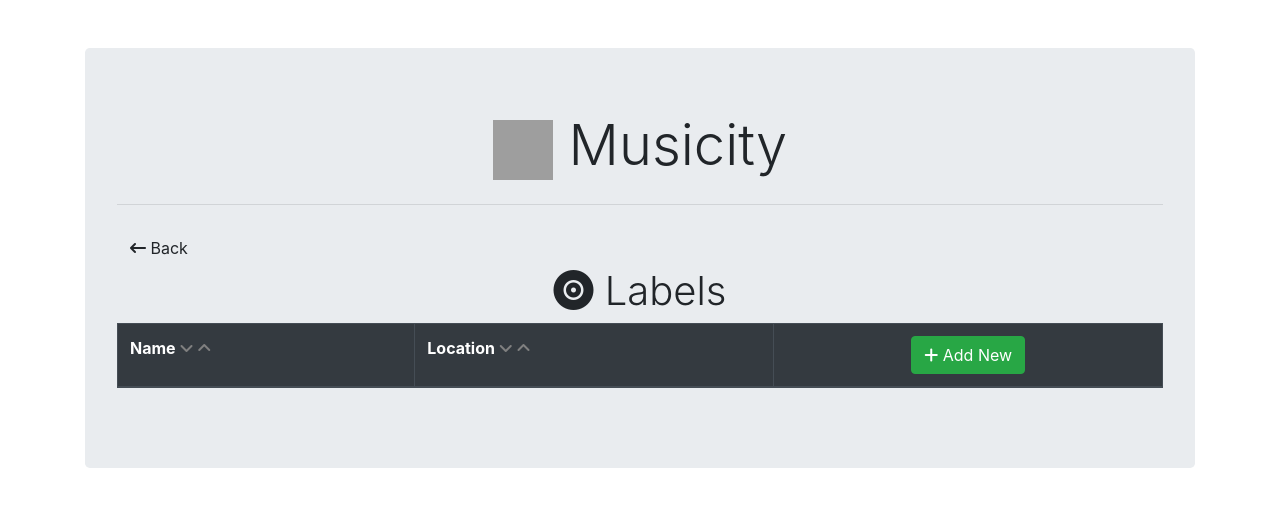
After one commit to Chili404/Musicity, a Django app: page /musicity/label/ in a window 1280 px wide. The commit adds this page. Shown: the top 507 px of the page. Run offline with Django 4.2, Linux system fonts and the light colour scheme; data that the repository does not hold is empty; some libraries are stand-ins or nearby versions; grey boxes are pictures that could not be loaded.

Commit message:
Added Label list and form to the website

```diff
--- /dev/null
+++ b/musicity_db/templates/musicity_db/label_list.html
@@ -0,0 +1,63 @@
+{% extends "musicity_db/base.html" %}
+
+{% block content %}
+<a href="{% url 'home' %}" class="btn">
+    <i class="fa-solid fa-arrow-left-long"></i> Back
+</a>
+<h3 class="display-4 text-center" style="font-size: 2.5em">
+    <i class="fa-solid fa-record-vinyl"></i>
+    Labels
+</h3>
+<div class="table-responsive">
+    <table class="table table-striped table-bordered table-dark">
+        <thead class="thead-dark font-weight-bold">
+            <tr>
+                <td> Name
+                    <a href="{% url 'label_sort_asc' 'name' %}" >
+                        <i class="fa-solid fa-angle-down" style="color:gray"></i>
+                    </a>
+                    <a href="{% url 'label_sort_dec' '-name' %}" >
+                        <i class="fa-solid fa-angle-up" style="color:gray"></i>
+                    </a>
+                </td>
+                <td> Location
+                    <a href="{% url 'label_sort_asc' 'location' %}" >
+                        <i class="fa-solid fa-angle-down" style="color:gray"></i>
+                    </a>
+                    <a href="{% url 'label_sort_dec' '-location' %}" >
+                        <i class="fa-solid fa-angle-up" style="color:gray"></i>
+                    </a>
+                </td>
+                <td>
+                    <div class="text-center">
+                        <a href="{% url 'label_insert' %}" class="btn btn-success">
+                            <i class="fas fa-plus"></i> Add New
+                        </a>
+                    </div>
+                </td>
+            </tr>
+        </thead>
+        <tbody>
+            {% for label in label_list %}
+                <tr>
+                    <td>{{label.name}}</td>
+                    <td>{{label.location}}</td>
+                    <td>
+                        <div class="text-center">
+                            <a href="{% url 'label_update' label.id %}" class="btn text-secondary" px-0>
+                                <i class="far fa-edit fa-lg"></i>
+                            </a>
+                            <form action="{% url 'label_delete' label.id %}" method="post" class="d-inline">
+                                {% csrf_token %}
+                                <button class="submit btn">
+                                    <i class="far fa-trash-alt fa-lg text-danger float-right"></i>
+                                </button>
+                            </form>
+                        </div>
+                    </td>
+                </tr>
+            {% endfor %}
+        </tbody>
+    </table>
+</div>
+{% endblock content %}
--- a/musicity_db/urls.py
+++ b/musicity_db/urls.py
@@ -25,5 +25,13 @@ urlpatterns = [
     path('artist/<int:id>/', views.artist_form, name="artist_update"),
     path('artist/delete/<int:id>/', views.artist_delete, name="artist_delete"),
     path('artist/<str:header>', views.artist_sort_asc, name="artist_sort_asc"),
-    path('artist/<str:header>', views.artist_sort_dec, name="artist_sort_dec")
+    path('artist/<str:header>', views.artist_sort_dec, name="artist_sort_dec"),
+
+    # label urls
+    path('label/', views.label_list, name='label_list'),
+    path('label/form/', views.label_form, name="label_insert"),
+    path('label/<int:id>/', views.label_form, name="label_update"),
+    path('label/delete/<int:id>/', views.label_delete, name="label_delete"),
+    path('label/<str:header>', views.label_sort_asc, name="label_sort_asc"),
+    path('label/<str:header>', views.label_sort_dec, name="label_sort_dec"),
 ]
--- a/musicity_db/views.py
+++ b/musicity_db/views.py
@@ -12,7 +12,6 @@ def home(request):
     return render(request, 'musicity_db/index.html')
 
 # track
-
 
 def track_list(request):
     track_list = Track.objects.all().order_by('name', 'duration')
@@ -175,3 +174,44 @@ def artist_sort_dec(request, header):
     artist_list = Artist.objects.all().order_by(header)
     context = {'artist_list': artist_list}
     return render(request, "musicity_db/artist_list.html", context)
+
+# label
+def label_list(request):
+    label_list = Label.objects.all().order_by('name')
+    context = {'label_list': label_list}
+    return render(request, "musicity_db/label_list.html", context)
+
+def label_form(request, id=0):
+    if request.method == "GET":
+        if id == 0:  # insert
+            form = LabelForm()
+        else:  # update
+            label = Label.objects.get(pk=id)
+            form = LabelForm(instance=artist)
+        return render(request, "musicity_db/label_form.html", {'form': form})
+    else:
+        if id == 0:
+            form = LabelForm(request.POST)
+        else:
+            label = Label.objects.get(pk=id)
+            form = LabelForm(request.POST, instance=label)
+        if form.is_valid():
+            form.save()
+        return redirect('/musicity/label/')
+
+def label_delete(request, id):
+    label = Label.objects.get(pk=id)
+    label.delete()
+    return redirect('/musicity/label/')
+
+
+def label_sort_asc(request, header):
+    label_list = Label.objects.all().order_by(header)
+    context = {'label_list': label_list}
+    return render(request, "musicity_db/label_list.html", context)
+
+
+def label_sort_dec(request, header):
+    label_list = Label.objects.all().order_by(header)
+    context = {'label_list': label_list}
+    return render(request, "musicity_db/label_list.html", context)
```
Also changed, not shown: musicity_db/forms.py (+11 -0 lines), musicity_db/templates/musicity_db/index.html (+11 -0 lines), musicity_db/templates/musicity_db/label_form.html (added, +23 -0 lines).
